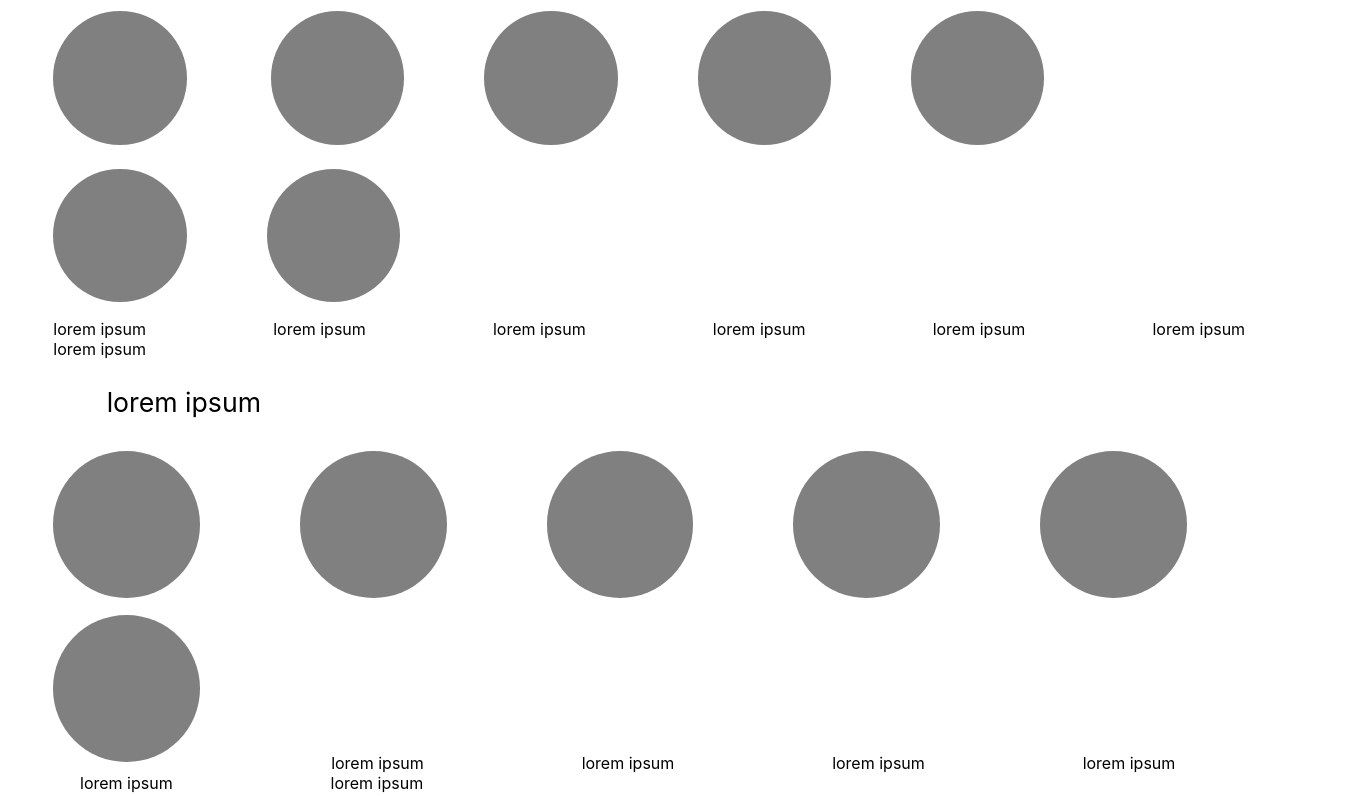
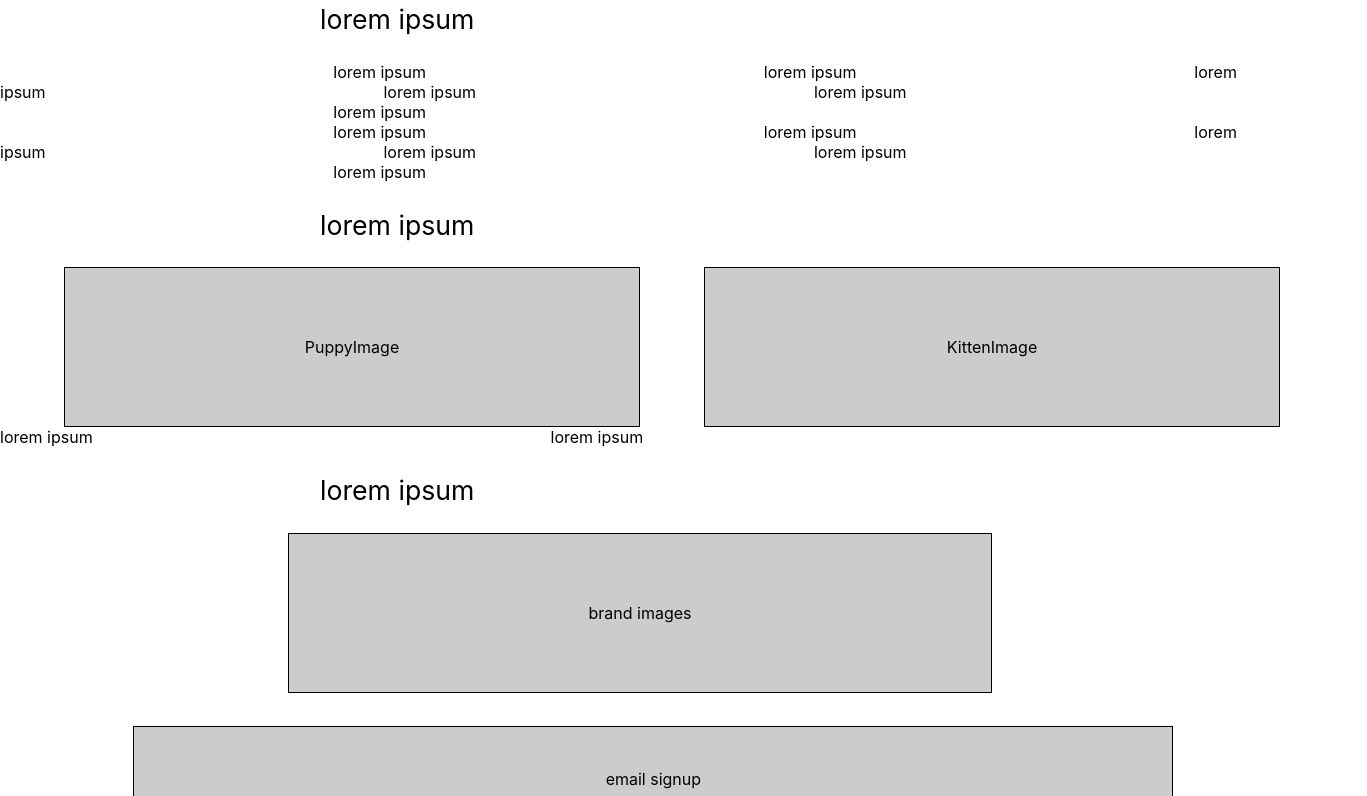
Before and after one commit to emilyjo26/-Website-Distillery-Wireframe-Site-, a plain HTML site: page index.html in a window 1280 px wide. Shown: the part 630-1426 px from the top of the page, 1367 px wide, since content can reach past the window. Drawn offline with Linux system fonts and the light colour scheme.

Commit message:
Update chewywireframe.css

```diff
--- a/chewywireframe.css
+++ b/chewywireframe.css
@@ -18,23 +18,31 @@ body {
     justify-content: center;
     padding: 1rem;
 }
+.container{
+  display: flex;
+  align-content: center;
+  align-items: center;
+  justify-content: center;
+  padding: 1rem;
+  margin: auto;
+}
 
 header2 {
     background-color: var(--gray);
     height: 40pt;
     border: solid black 1pt;
 }
-header {background-color: var(--gray);
-height: 5pt;
-  width: 700pt;
-}
+
 
 main {
     background-color: var(--gray);
     min-height: 40vh;
+  max-width: 2000px;
   border: solid black 1pt;
   width: 100%;
   height: 250pt;
+  margin: auto;
+
 }
 
 logo{
@@ -66,39 +74,34 @@ navigation {
     border: solid black 1pt;
     height: 10pt;
     width: 550pt;
-  margin-left: 80pt;
-  margin-right: 40pt;
+  margin-left: 475pt;
+  margin-right: auto;
   margin-bottom: 10pt;
 }
-.dot {
-  height: 100pt;
-  width: 100pt;
-  background-color: gray;
-  border-radius: 50%;
-  display: inline-block;
-  margin-top: 5pt;
-  margin-left: 40pt;
-  margin-right: 20pt;
-  margin-bottom: 10pt;
+pet {border: solid black 1pt;
+  background-color: var(--gray);
+  width: 120pt;
+  height: 120pt;
+  margin:auto;
+  margin-bottom: 20pt;
 }
-.dot2 {
-  height: 110pt;
-  width: 110pt;
-  background-color: gray;
-  border-radius: 50%;
-  display: inline-block;
-  margin-top: 5pt;
-  margin-left: 40pt;
-  margin-right: 35pt;
-  margin-bottom: 5pt;
+fav {border: solid black 1pt;
+  background-color: var(--gray);
+  width: 120pt;
+  height: 120pt;
+  margin:auto;
+  margin-top: 0pt;
+  margin-bottom: 15pt
+
 }
 p {
-  margin-left: 80pt;
-  margin-right: 30pt;
+  margin-left: auto;
+  margin-right: auto;
+  max-width: 50%;
   font-size: 20pt;
 }
 p2 {font-size: 12pt;
-  margin-left: 90pt;
+  margin-left: auto;
   margin-right: 340pt;
 
 
@@ -107,21 +110,20 @@ p3{font-size: 12pt;
 margin-left: 40pt;
 margin-right: 52pt}
 p4{font-size: 12pt;
-margin-left: 60pt;
-margin-right: 55pt}
+margin-left:250pt;}
 
 puppy {
     background-color: var(--gray);
     border: solid black 1pt;
     height: 120pt;
     width: 45%;
-  margin-left: 40pt;
+  margin-left: auto;
   margin-top: 0pt;
 }
 kitten {
     background-color: var(--gray);
     border: solid black 1pt;
-  margin-left: 30pt;
+  margin-left: auto;
   margin-top: 0pt;
     height: 120pt;
   width: 45%;
@@ -131,20 +133,21 @@ brandimages {
     border: solid black 1pt;
     height: 120pt;
     justify: center;
-  max-width: 100%;
-  margin-left: 80pt;
-  margin-right: 80pt;
+  max-width: 55%;
+  margin-left: auto;
+  margin-right: auto;
   margin-top: pt;
+  margin-bottom: 10pt;
 }
 email {
     background-color: var(--gray);
     border: solid black 1pt;
     height: 80pt;
     justify: center;
-  max-width: 100%;
-  margin-left: 80pt;
+  max-width: 1420px;
+  margin-left: 100pt;
   margin-right: 80pt;
-  margin-top: 20pt;
+  margin-top: 0pt;
 }
 product {background-color: var(--gray);
   border: solid black 1pt;
@@ -188,3 +191,21 @@ navigationbottom{background-color: var(--gray);
 width:100%;
   border: solid black 1pt;
 }
+
+@media screen and (min-width: 768px) {
+	.wrapper{
+		display: flex;
+		flex-wrap: wrap;
+		margin-left: auto;
+		margin-right: auto;
+		max-width: 1400px;
+	}
+}
+
+@media screen and (min-width: 1024px) {
+    /* Add Laptop Content Here */
+}
+
+@media screen and (min-width: 1200px) {
+    /* Add Desktop Content Here */
+}
```
